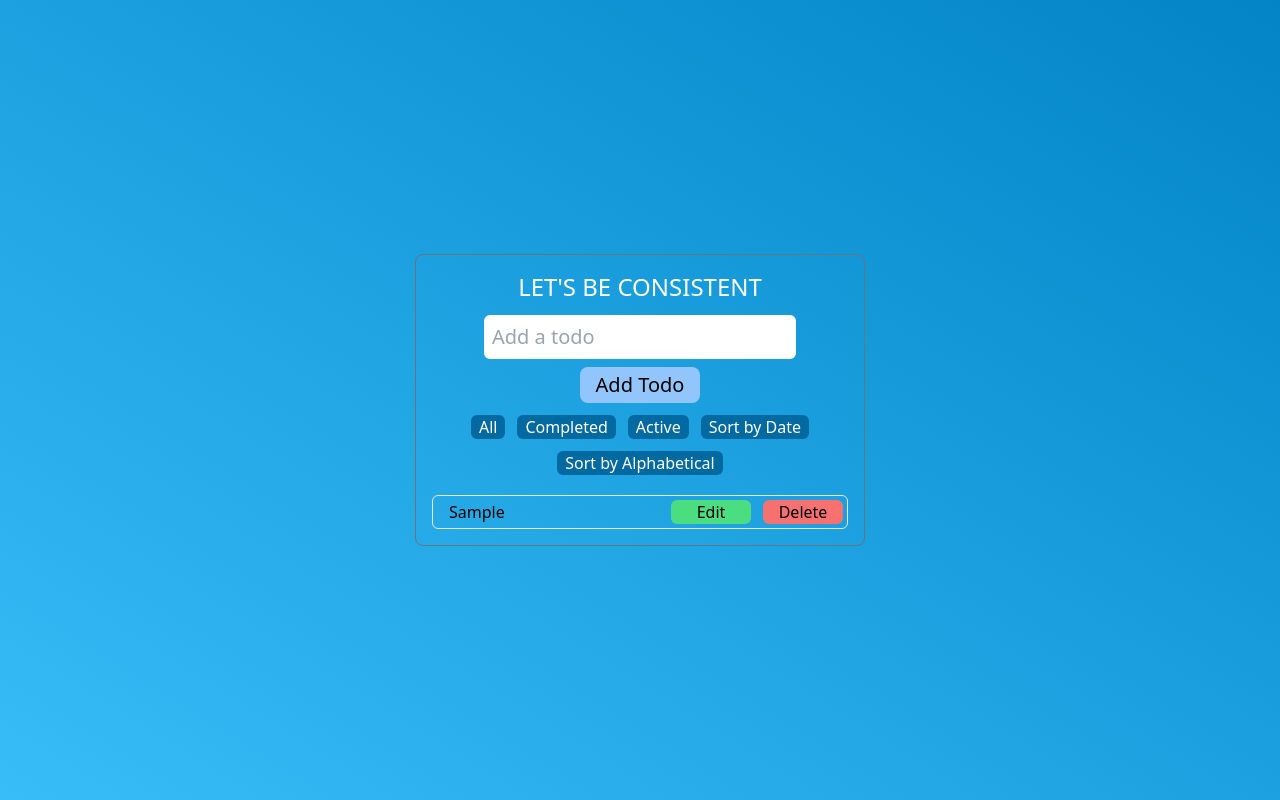
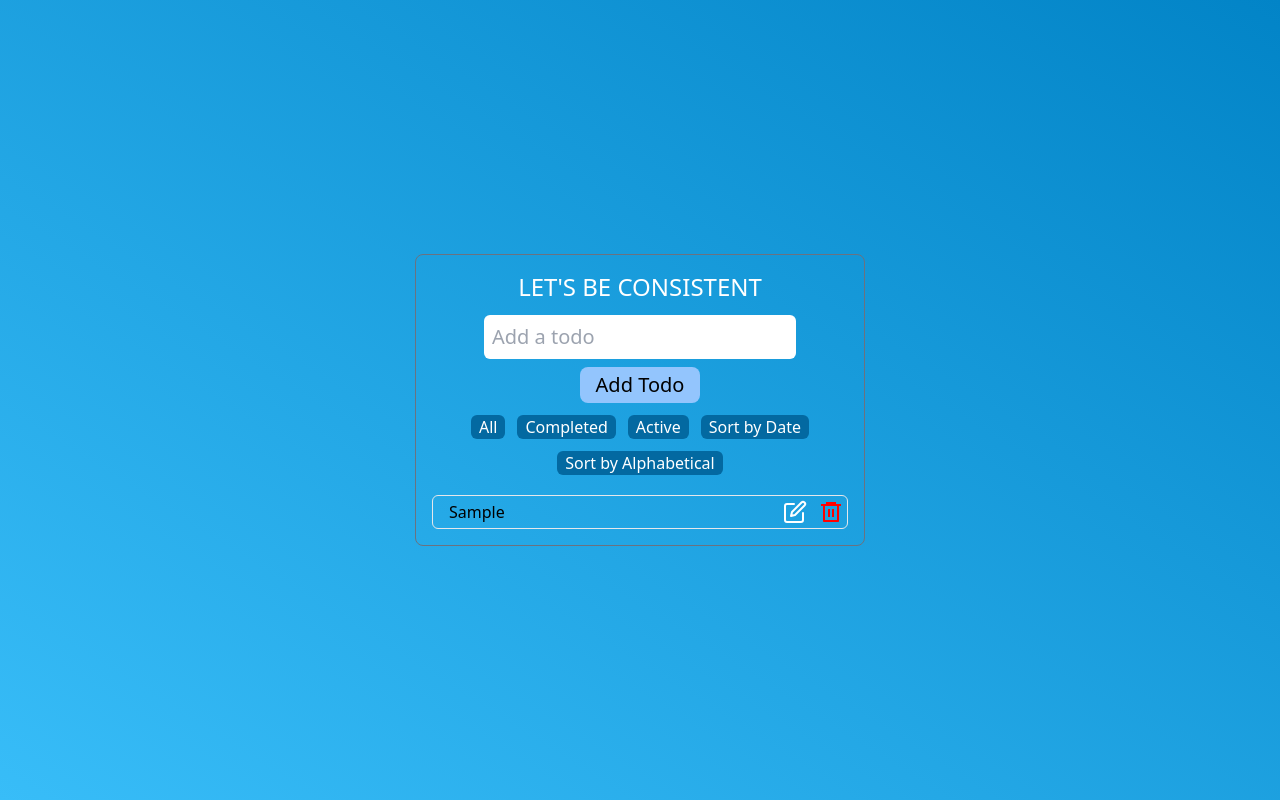
Before and after one commit to ChhatishK/Todo-List-React, a React (Create React App) app: page / in a window 1280 px wide. Both pictures are taken after typing "Sample" into the empty fields and a click on the button "Add Todo". Built offline with nearby package versions, Linux system fonts and the light colour scheme.

Commit message:
Update Todo.js

```diff
--- a/src/Components/Todo.js
+++ b/src/Components/Todo.js
@@ -1,4 +1,6 @@
 import React from 'react';
+import { FiEdit } from "react-icons/fi";
+import { RiDeleteBin6Line } from "react-icons/ri";
 
 function Todo({ task, toggleComplete, deleteTodo, editTodo }) {
     return (
@@ -11,8 +13,8 @@ function Todo({ task, toggleComplete, deleteTodo, editTodo }) {
                 {task.task}
             </p>
             <div className='flex gap-3 p-1'>
-                <button className='w-[80px] bg-green-400 hover:bg-green-600 transition-all duration-200 rounded-md hover:text-white' onClick={() => editTodo(task.id)}>Edit</button>
-                <button className='w-[80px] bg-red-400 hover:bg-red-600 transition-all duration-200 rounded-md hover:text-white' onClick={() => deleteTodo(task.id)}>Delete</button>
+                <FiEdit onClick={() => editTodo(task.id)} className='cursor-pointer text-2xl' color='white'  />
+                <RiDeleteBin6Line onClick={() => deleteTodo(task.id)} className='text-red cursor-pointer text-2xl' color='red'/>
             </div>
         </div>
     );
```
